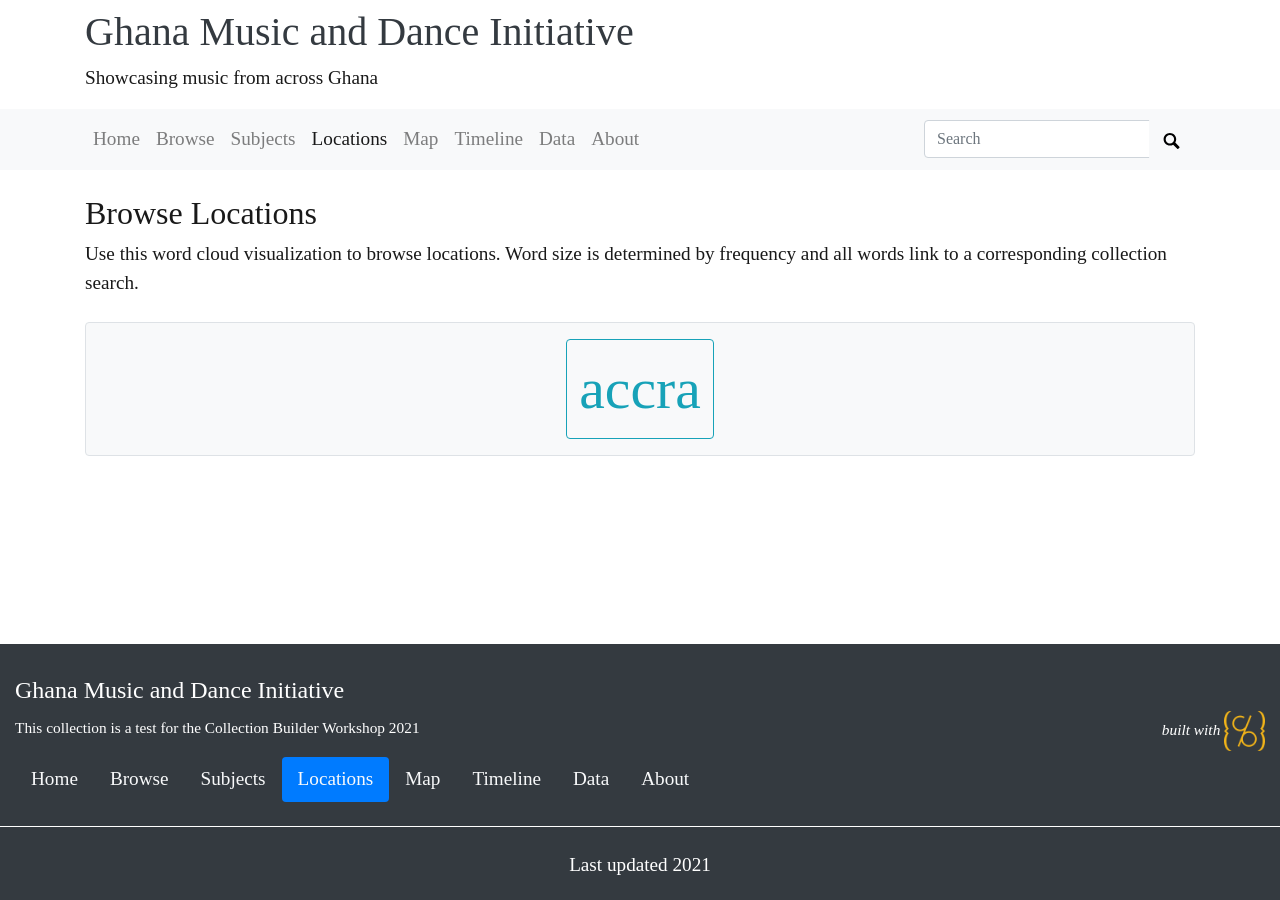
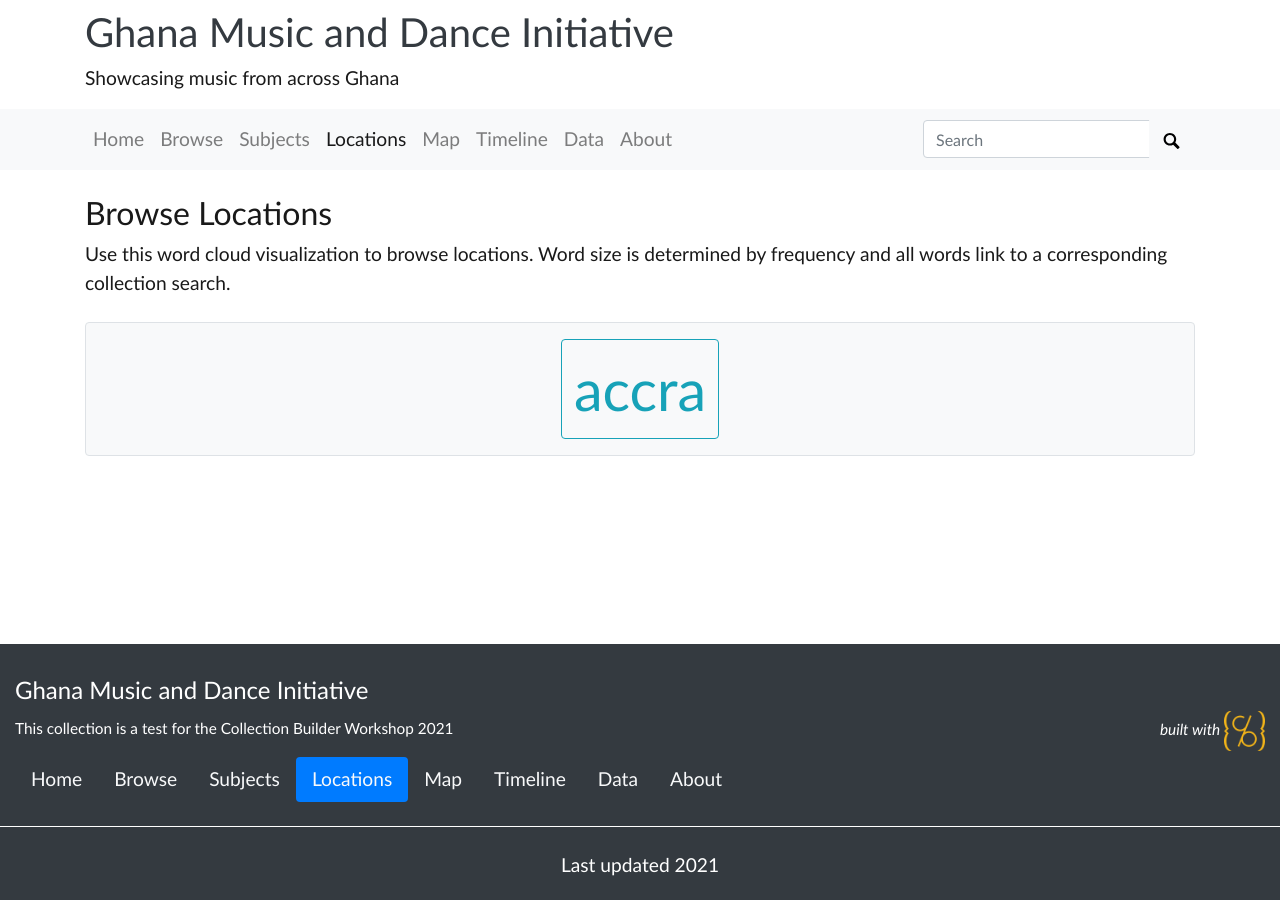
Before and after one commit to lrmarchant/ghana-music-and-dance-test, a Jekyll site: the page built from pages/locations.md, in a window 1280 px wide. Built offline with Jekyll 4.4.1, drawn with Linux system fonts in a browser that asks for light colours.

Commit message:
calibri font change

```diff
--- a/_data/theme.yml
+++ b/_data/theme.yml
@@ -92,5 +92,5 @@
 base-font-size: 1.2em
 text-color: "#191919"
 link-color: "#17a2b8"
-base-font-family: Rockwell # comment out for bootstrap defaults. e.g. Roboto
+base-font-family: Calibri # comment out for bootstrap defaults. e.g. Roboto
 font-cdn: # add font stylesheet, e.g. <link href="https://fonts.googleapis.com/css?family=Roboto&display=swap" rel="stylesheet">
```
